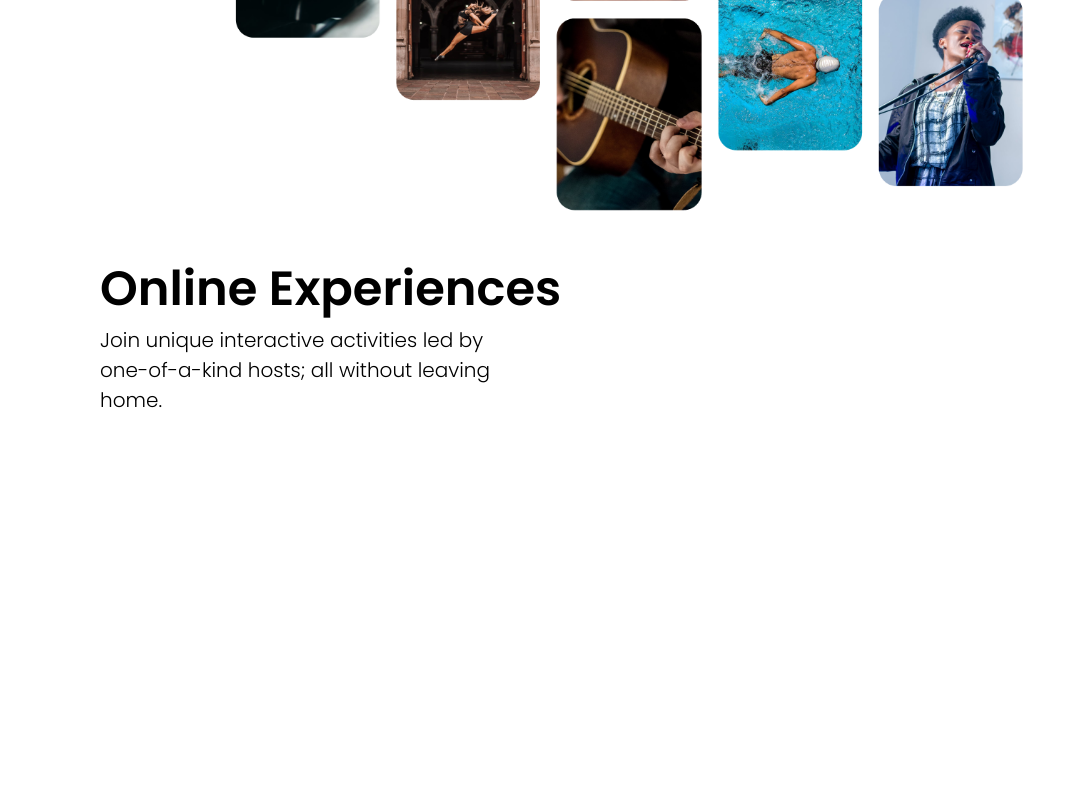
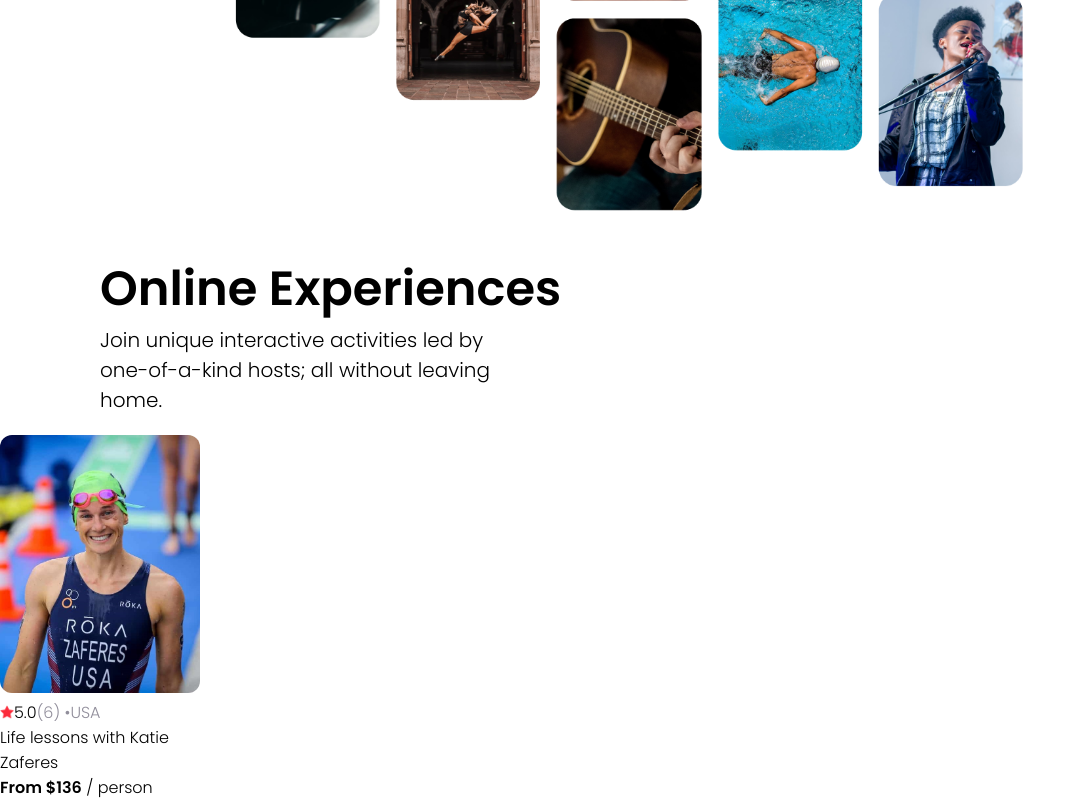
Before and after one commit to jenieg/experiences-page, a React (Vite) app: page / in a window 1280 px wide. Shown: the part 430-1230 px from the top of the page, without its empty margins (0-1086 px from the left). Before the commit the page ends 865 px from the top, so only its background shows below. Built offline with nearby package versions, Linux system fonts and the light colour scheme.

Commit message:
individual card component

```diff
--- a/src/App.jsx
+++ b/src/App.jsx
@@ -2,12 +2,14 @@
 import './App.css'
 import Navbar from './components/Navbar'
 import Hero from './components/Hero'
+import Card from './components/Card'
 
 function App() {
   return (
     <>
       <Navbar />
       <Hero />
+      <Card />
     </>
   )
 }
--- /dev/null
+++ b/src/components/Card.jsx
@@ -0,0 +1,21 @@
+import katie from "../assets/katiezaferes.jpeg"
+import star from "../assets/star.png"
+import './card.css'
+
+const Card = () => {
+    return (
+    <div className='card'>
+        <img src={katie} alt="Katie Zaferes" className="card--image"/>
+        <div className='card--stats'>
+            <img src={star} alt="Star" className="card--star" />
+            <span>5.0</span>
+            <span className="gray">(6) • </span>
+            <span className="gray">USA</span>
+        </div>
+        <p>Life lessons with Katie Zaferes</p>
+        <p><span className="bold">From $136</span> / person</p>
+    </div>
+    );
+};
+
+export default Card;
--- /dev/null
+++ b/src/components/card.css
@@ -0,0 +1,14 @@
+.card {
+    width: 200px;
+    font-size: 1rem;
+}
+
+.card--image {
+    width: 100%;
+    border-radius: 0.75rem;
+}
+
+.card--stats {
+    display: flex;
+    align-items: center;
+}
--- a/src/components/hero.css
+++ b/src/components/hero.css
@@ -22,3 +22,7 @@
         max-width: 35%;
     }
 }
+
+.card--star {
+    height: 14px;
+}
--- a/src/index.css
+++ b/src/index.css
@@ -3,3 +3,11 @@
   box-sizing: border-box;
   font-family: 'Poppins', sans-serif;
 }
+
+.gray {
+  color: #918E9B;
+}
+
+.bold {
+  font-weight: bold;
+}
```
Also changed, not shown: src/assets/katiezaferes.jpeg (added), src/assets/star.png (added).
